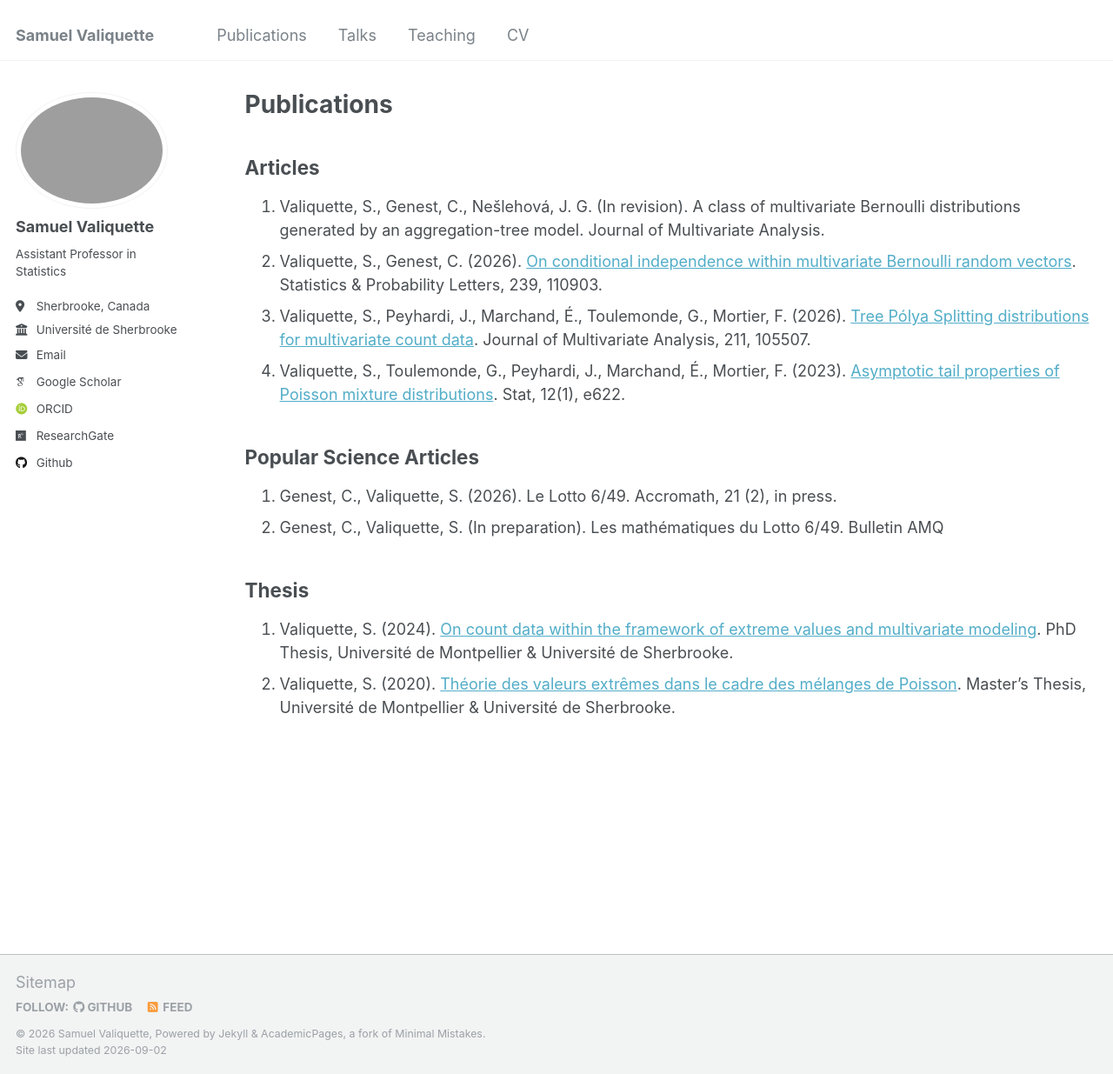
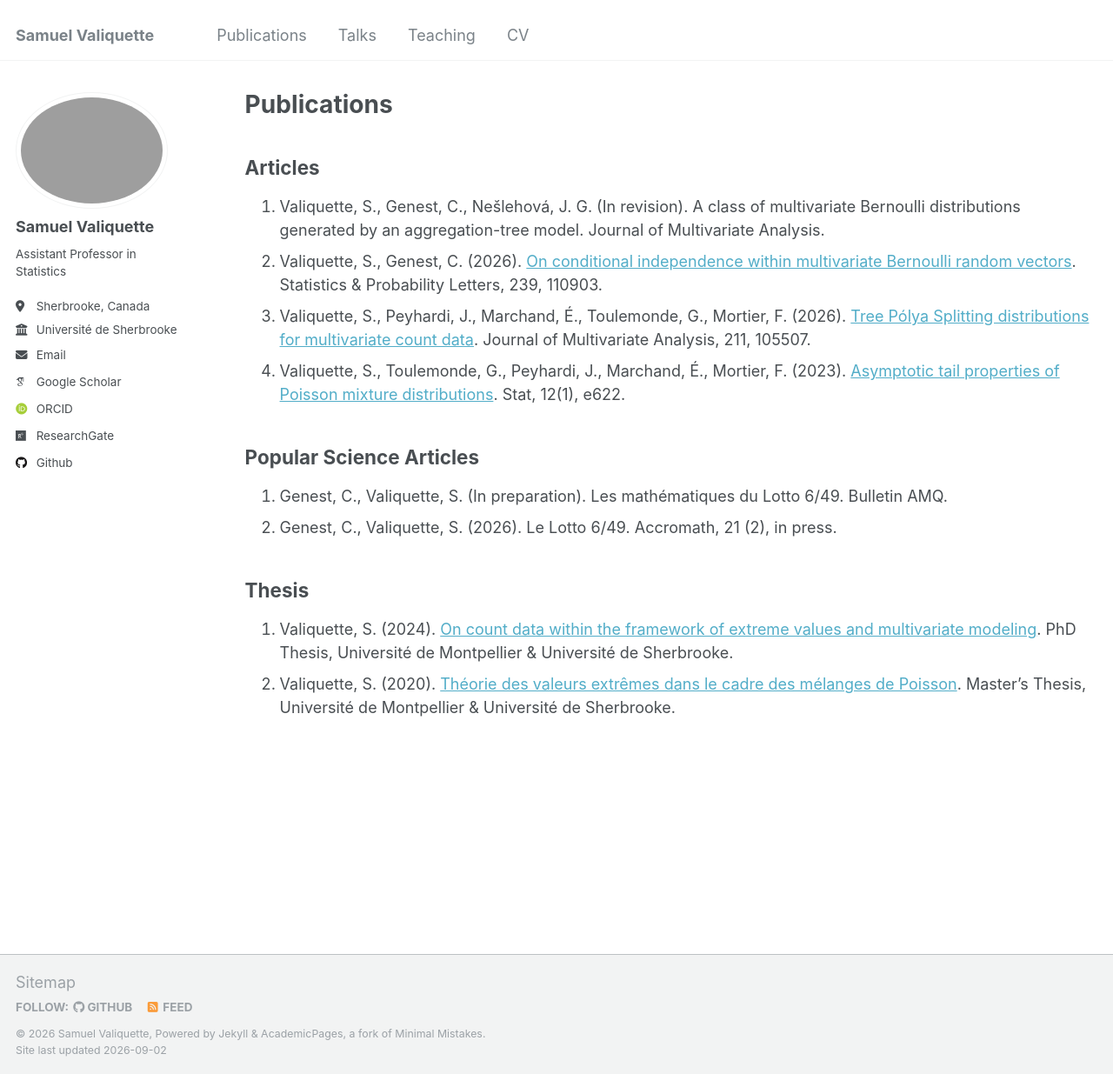
Before and after one commit to s-valiquette/s-valiquette.github.io, a Jekyll site: the page built from _pages/publications.md, in a window 1280 px wide and 1235 px high. Shown: the whole window at 87% size. Built offline with Jekyll 4.4.1, drawn with Linux system fonts in a browser that asks for light colours; some web fonts are replaced; part of the change alters nothing that is shown.

```diff
--- a/_pages/publications.md
+++ b/_pages/publications.md
@@ -12,8 +12,9 @@ author_profile: true
 1. Valiquette, S., Toulemonde, G., Peyhardi, J., Marchand, É., Mortier, F. (2023). [Asymptotic tail properties of Poisson mixture distributions](https://onlinelibrary.wiley.com/doi/full/10.1002/sta4.622). Stat, 12(1), e622.
 
 ## Popular Science Articles
+1. Genest, C., Valiquette, S. (In preparation). Les mathématiques du Lotto 6/49. Bulletin AMQ.
 1. Genest, C., Valiquette, S. (2026). Le Lotto 6/49. Accromath, 21 (2), in press.
-2. Genest, C., Valiquette, S. (In preparation). Les mathématiques du Lotto 6/49. Bulletin AMQ
+
 
 ## Thesis
 1. Valiquette, S. (2024). [On count data within the framework of extreme values and multivariate modeling](https://savoirs.usherbrooke.ca/handle/11143/21889). PhD Thesis, Université de Montpellier & Université de Sherbrooke.
```
